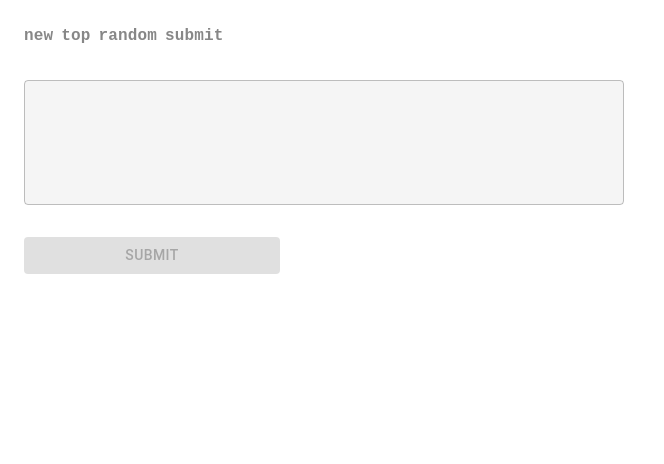
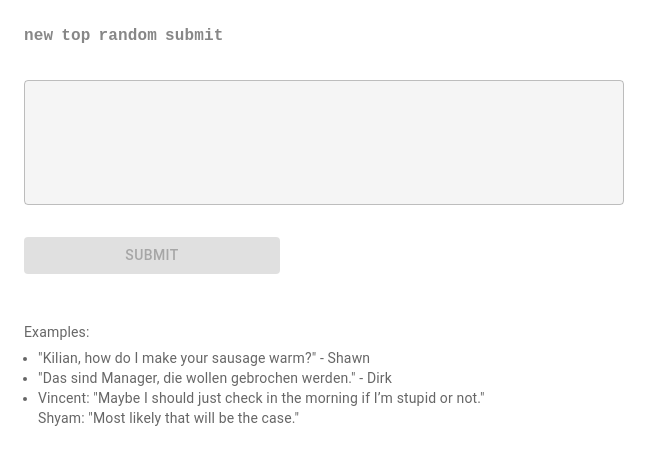
Before and after one commit to kiliankoe/miniqdb, a Next.js app: page /submit in a window 1280 px wide. Shown: the top 464 px of the page, without its empty margins (0-664 px from the left). Built offline with nearby package versions, Linux system fonts and the light colour scheme; no server answers.

Commit message:
add example quotes as formatting help

```diff
--- a/src/app/(main)/submit/page.tsx
+++ b/src/app/(main)/submit/page.tsx
@@ -1,6 +1,6 @@
 "use client";
 
-import { Box, Button, TextField } from "@mui/material";
+import { Box, Button, TextField, Typography } from "@mui/material";
 import { orange } from "@mui/material/colors";
 import { useSession } from "next-auth/react";
 import { useRouter } from "next/navigation";
@@ -60,6 +60,28 @@ function AddForm() {
       >
         Submit
       </Button>
+
+      <Typography variant="body2" color="text.secondary" component="div" sx={{ paddingTop: 2 }}>
+        Examples:
+        <ul style={{ listStyleType: "disc", paddingLeft: 14, paddingTop: 6 }}>
+          <li>
+            <Typography variant="body2" color="text.secondary">
+              &quot;Kilian, how do I make your sausage warm?&quot; - Shawn
+            </Typography>
+          </li>
+          <li>
+            <Typography variant="body2" color="text.secondary">
+              &quot;Das sind Manager, die wollen gebrochen werden.&quot; - Dirk
+            </Typography>
+          </li>
+          <li>
+            <Typography variant="body2" color="text.secondary">
+              Vincent: &quot;Maybe I should just check in the morning if I’m stupid or not.&quot;<br />
+              Shyam: &quot;Most likely that will be the case.&quot;
+            </Typography>
+          </li>
+        </ul>
+      </Typography>
     </Box>
   );
 }
```
